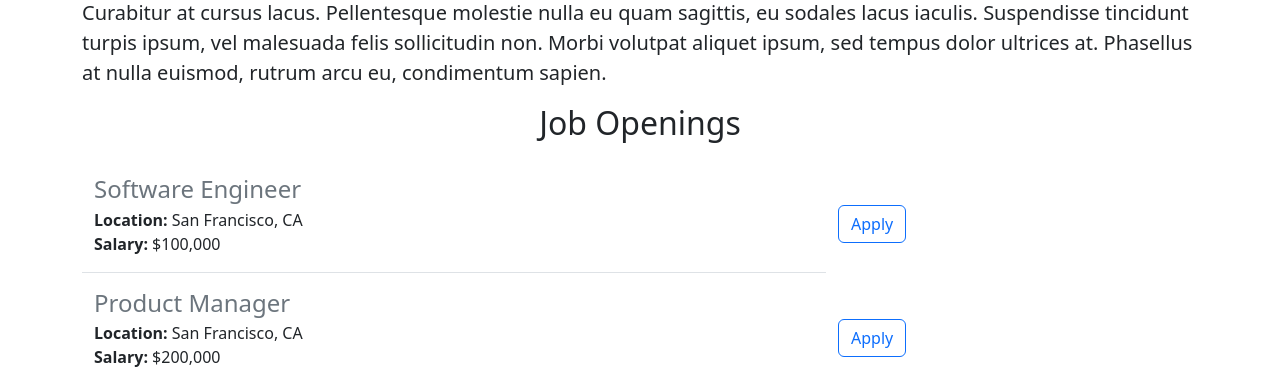
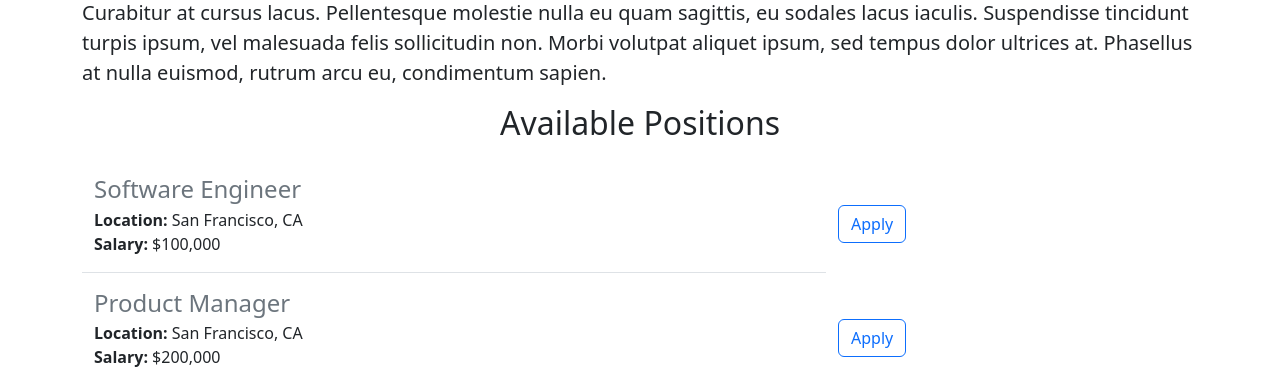
Before and after one commit to Fatih0234/career-website-v2, a Flask app: page / in a window 1280 px wide. Shown: the part 1136-1507 px from the top of the page. Run offline with Flask 2, Linux system fonts and the light colour scheme.

Commit message:
made some changes

```diff
--- a/templates/home.html
+++ b/templates/home.html
@@ -26,7 +26,7 @@
     </div>
 
     <div>
-      <h2 class="text-center mt-2 mb-4">Job Openings</h2>
+      <h2 class="text-center mt-2 mb-4">Available Positions</h2>
         <div class="container">
           {% for job in jobs %}
             {% include "jobitem.html" %}
```
